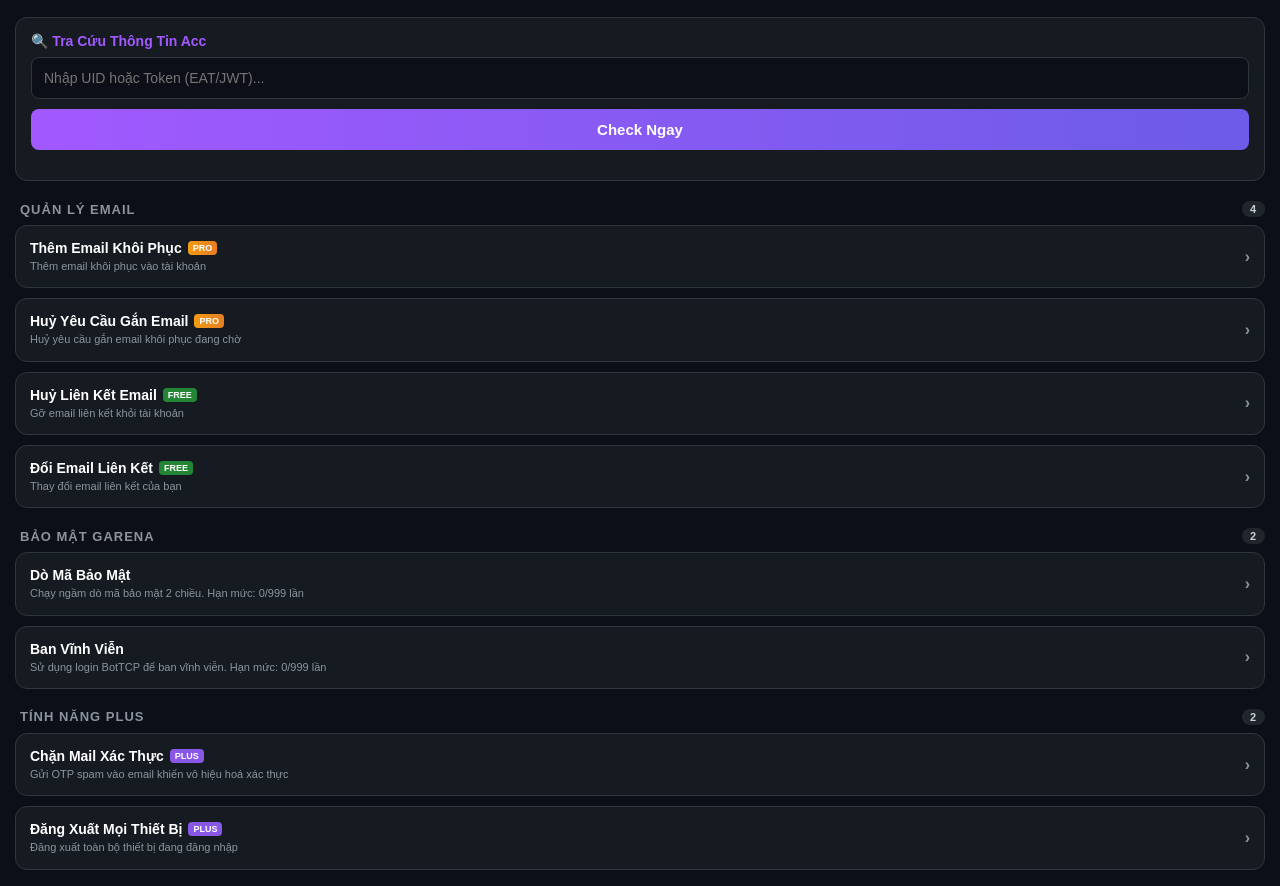
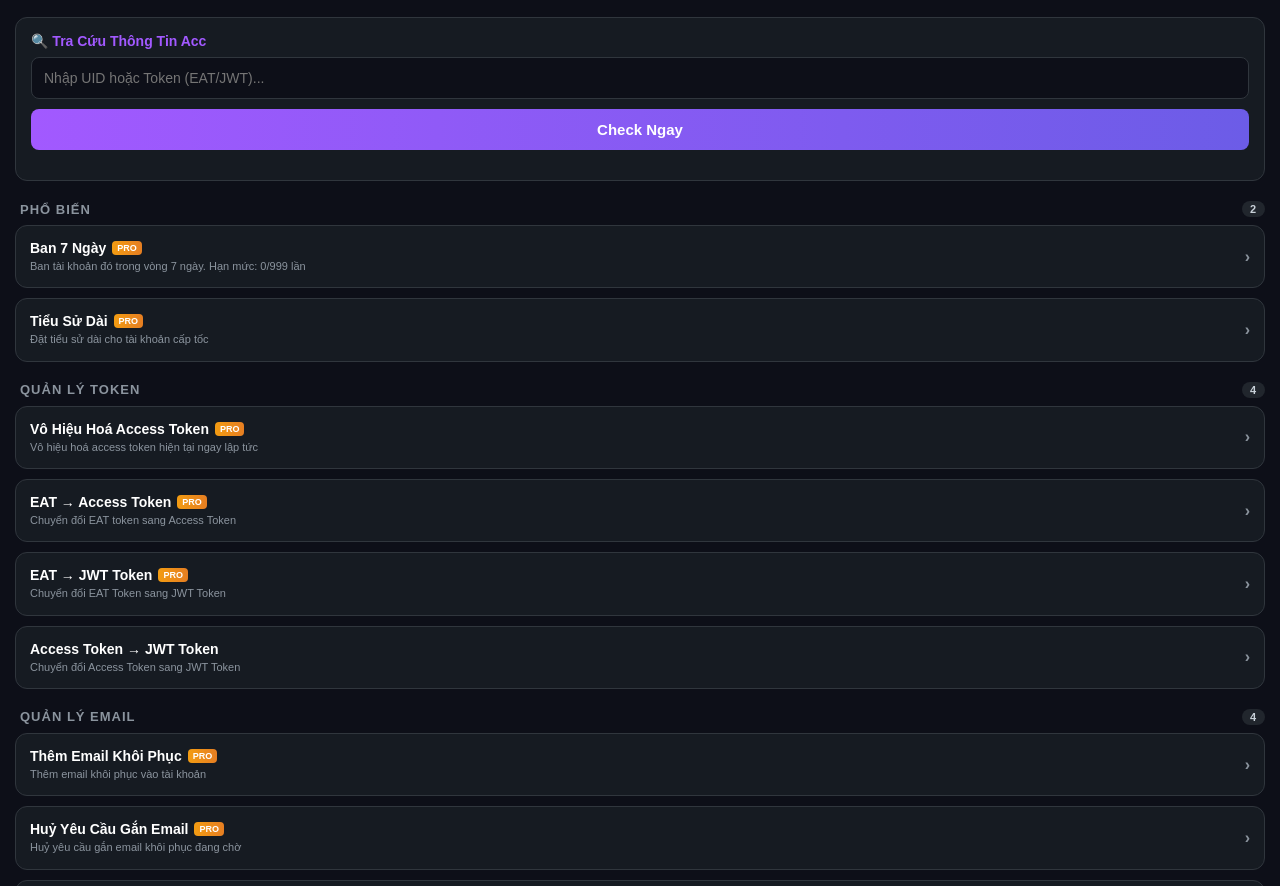
Before and after one commit to nguyenhaophong123456-ops/Checkmxt-website, a plain HTML site: page index.html in a window 1280 px wide. Shown: the part 82-968 px from the top of the page. Drawn offline with Linux system fonts and the light colour scheme.

Commit message:
Update index.html

```diff
--- a/index.html
+++ b/index.html
@@ -30,13 +30,67 @@
 <body>
 
     <div class="title">HIHI MXT</div>
-    <div class="desc">Nền tảng công cụ hỗ trợ tài khoản hàng đầu Việt Nam.</div>
+    <div class="desc">Nền tảng công cụ hỗ trợ tài khoản hàng đầu Việt Nam. Bảo mật và tốc độ cao.</div>
 
     <!-- Ô tra cứu chính -->
     <div style="background: #161b22; border: 1px solid #30363d; border-radius: 12px; padding: 15px; margin-bottom: 20px; text-align: left;">
         <div style="font-size: 14px; font-weight: bold; color: #a259ff; margin-bottom: 8px;">🔍 Tra Cứu Thông Tin Acc</div>
         <input type="text" class="input-box" placeholder="Nhập UID hoặc Token (EAT/JWT)...">
         <button class="btn-check">Check Ngay</button>
+    </div>
+
+    <!-- PHỔ BIẾN -->
+    <div class="section-title">Phổ Biến <span>2</span></div>
+
+    <div class="card">
+        <div class="card-info">
+            <div class="card-title">Ban 7 Ngày <span class="badge-pro">PRO</span></div>
+            <div class="card-desc">Ban tài khoản đó trong vòng 7 ngày. Hạn mức: 0/999 lần</div>
+        </div>
+        <div class="arrow">›</div>
+    </div>
+
+    <div class="card">
+        <div class="card-info">
+            <div class="card-title">Tiểu Sử Dài <span class="badge-pro">PRO</span></div>
+            <div class="card-desc">Đặt tiểu sử dài cho tài khoản cấp tốc</div>
+        </div>
+        <div class="arrow">›</div>
+    </div>
+
+    <!-- QUẢN LÝ TOKEN -->
+    <div class="section-title">Quản Lý Token <span>4</span></div>
+
+    <div class="card">
+        <div class="card-info">
+            <div class="card-title">Vô Hiệu Hoá Access Token <span class="badge-pro">PRO</span></div>
+            <div class="card-desc">Vô hiệu hoá access token hiện tại ngay lập tức</div>
+        </div>
+        <div class="arrow">›</div>
+    </div>
+
+    <div class="card">
+        <div class="card-info">
+            <div class="card-title">EAT → Access Token <span class="badge-pro">PRO</span></div>
+            <div class="card-desc">Chuyển đổi EAT token sang Access Token</div>
+        </div>
+        <div class="arrow">›</div>
+    </div>
+
+    <div class="card">
+        <div class="card-info">
+            <div class="card-title">EAT → JWT Token <span class="badge-pro">PRO</span></div>
+            <div class="card-desc">Chuyển đổi EAT Token sang JWT Token</div>
+        </div>
+        <div class="arrow">›</div>
+    </div>
+
+    <div class="card">
+        <div class="card-info">
+            <div class="card-title">Access Token → JWT Token</div>
+            <div class="card-desc">Chuyển đổi Access Token sang JWT Token</div>
+        </div>
+        <div class="arrow">›</div>
     </div>
 
     <!-- QUẢN LÝ EMAIL -->
@@ -93,12 +147,20 @@
         <div class="arrow">›</div>
     </div>
 
-    <!-- TÍNH NĂNG PLUS -->
-    <div class="section-title">Tính Năng Plus <span>2</span></div>
+    <!-- TÍNH NĂNG PRO / PLUS -->
+    <div class="section-title">Tính Năng Plus & Pro <span>3</span></div>
 
     <div class="card">
         <div class="card-info">
-            <div class="card-title">Chặn Mail Xác Thực <span class="badge-plus">PLUS</span></div>
+            <div class="card-title">Spam Log <span class="badge-pro">PRO</span></div>
+            <div class="card-desc">Chạy ngầm Spam Log trong game. Hạn mức: 0/999 lần</div>
+        </div>
+        <div class="arrow">›</div>
+    </div>
+
+    <div class="card">
+        <div class="card-info">
+            <div class="card-title">Chặn Mail Xác Thực (OTP) <span class="badge-plus">PLUS</span></div>
             <div class="card-desc">Gửi OTP spam vào email khiến vô hiệu hoá xác thực</div>
         </div>
         <div class="arrow">›</div>
```
